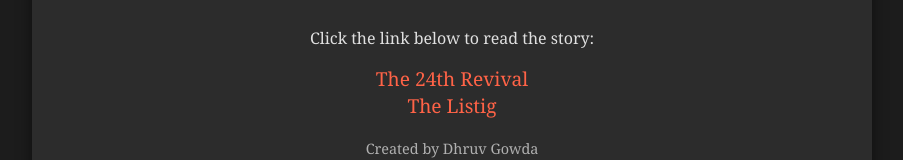
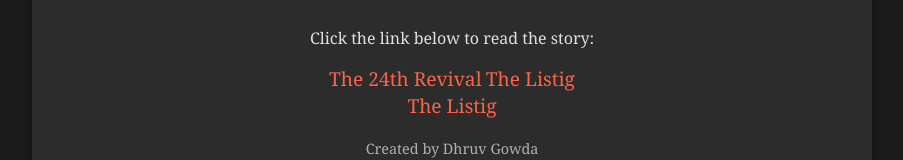
Before and after one commit to DGZFE/my-storys, a plain HTML site: page index.html in a window 1280 px wide. Shown: the part 152-312 px from the top of the page, without its empty margins (188-1091 px from the left). Drawn offline with Linux system fonts and the light colour scheme.

Commit message:
Update index.html

```diff
--- a/index.html
+++ b/index.html
@@ -68,6 +68,7 @@
         <h1>Welcome to the Story Index</h1>
         <p>Click the link below to read the story:</p>
         <a href="the-24th-revival" onclick="showTransitionMessage()">The 24th Revival</a>
+        <a href="the-listig" onclick="showTransitionMessage()">The Listig</a>
         <br>
         <a href="the-listig" onclick="showTransitionMessage()">The Listig</a>
         <div class="footer">Created by Dhruv Gowda</div>
```
